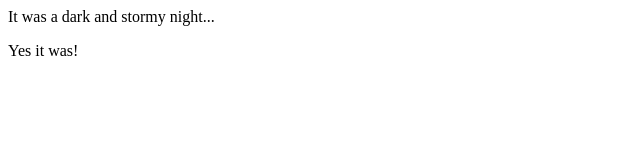
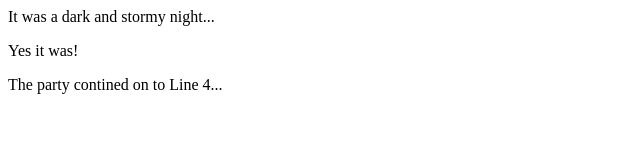
Before and after one commit to skaolei/fireside-story, a plain HTML site: page index.html in a window 1280 px wide. Shown: the whole page, without its empty margins (0-640 px from the left). Drawn offline with Linux system fonts and the light colour scheme.

Commit message:
added a thifd line to the story

```diff
--- a/index.html
+++ b/index.html
@@ -2,5 +2,6 @@
     <body>
       <p>It was a dark and stormy night...</p>
       <p>Yes it was!</p>
+      <p>The party contined on to Line 4...</p>
     </body>
   </html>
```
